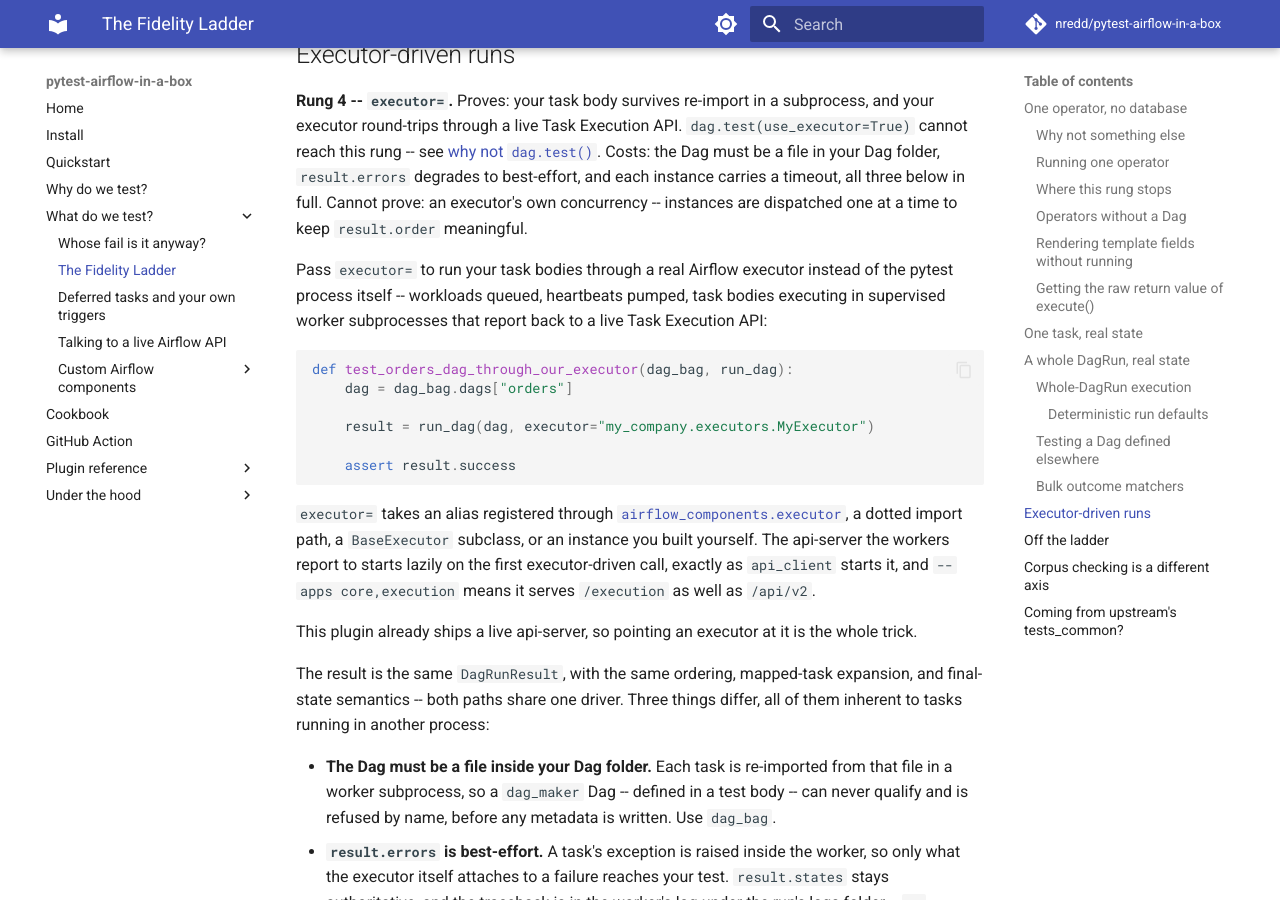
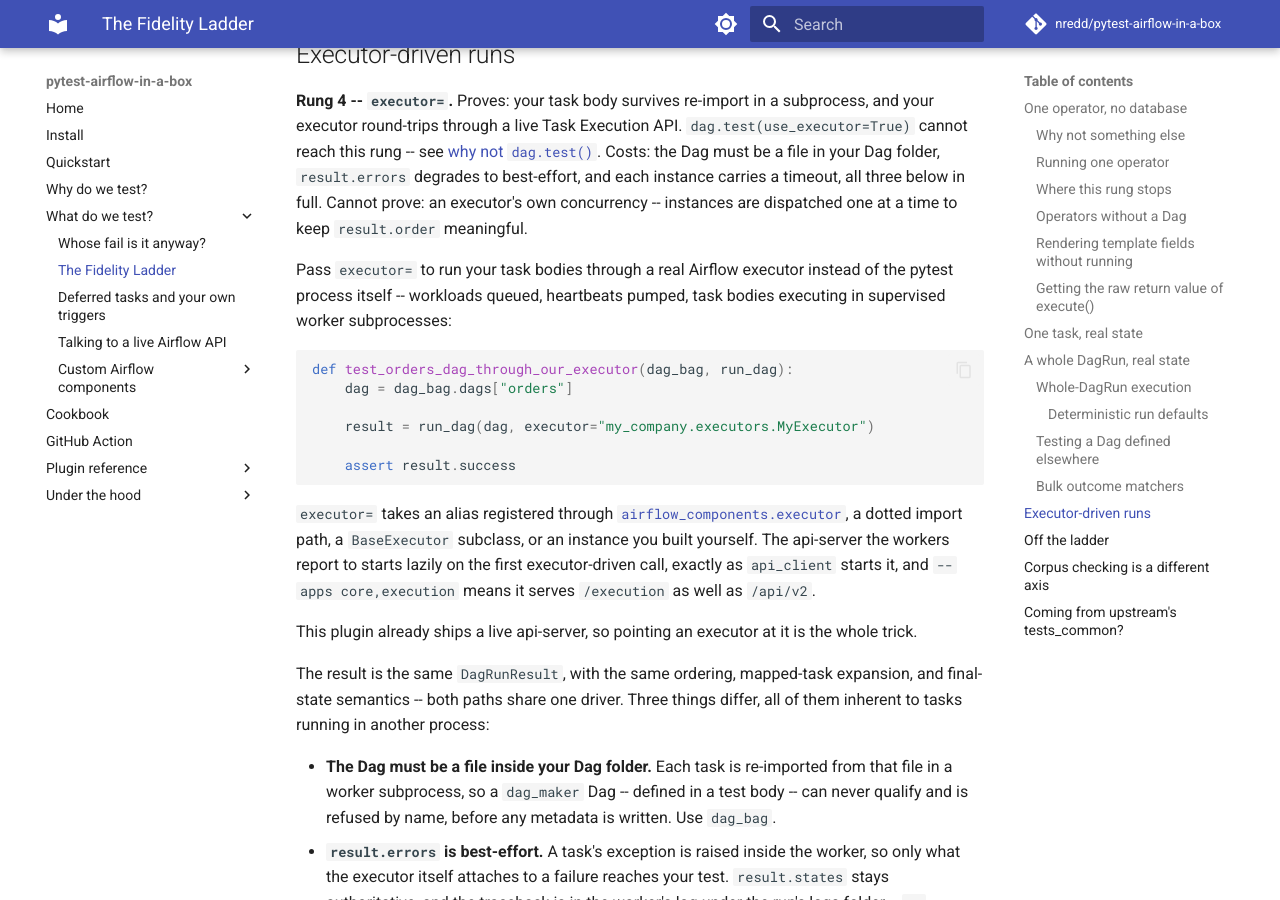
Before and after one commit to nredd/pytest-airflow-in-a-box, an MkDocs documentation site: the page built from docs/guide/ladder.md, in a window 1280 px wide and 900 px high, scrolled down 9683 px. Built offline with MkDocs 1.6.1 and Material for MkDocs 9.7.7, drawn with Linux system fonts in a browser that asks for light colours; comment, search, counter and statistics services are not loaded.

Commit message:
Dedupe rung 4's Task Execution API mention on ladder.md
Changes:
- The rung 4 capsule and the body paragraph right after it both said
  the workers report back to a live Task Execution API -- the merge
  reintroduced the same restatement pattern already fixed once on the
  pre-merge dagrun-execution.md. Trim the repeated clause from the body

Co-Authored-By: Claude Sonnet 5 <noreply@anthropic.com>

````diff
--- a/docs/guide/ladder.md
+++ b/docs/guide/ladder.md
@@ -440,7 +440,7 @@ dispatched one at a time to keep `result.order` meaningful.
 
 Pass `executor=` to run your task bodies through a real Airflow executor instead of the pytest
 process itself -- workloads queued, heartbeats pumped, task bodies executing in supervised
-worker subprocesses that report back to a live Task Execution API:
+worker subprocesses:
 
 ```python
 def test_orders_dag_through_our_executor(dag_bag, run_dag):
````
